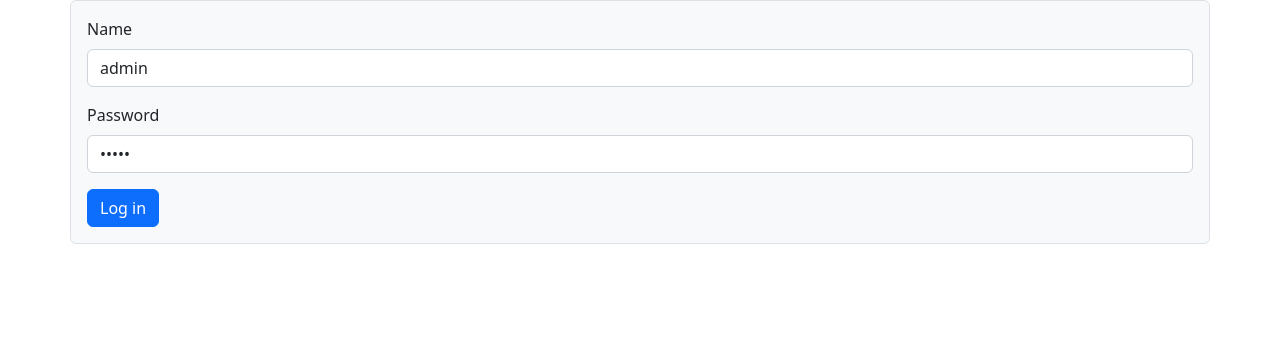
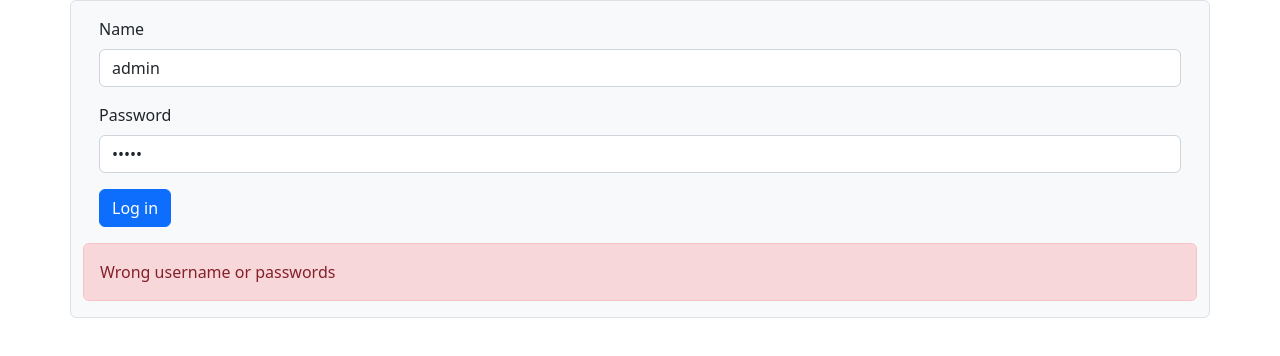
Before and after one commit to sirflyingv/frontend-project-12, a React (Create React App) app in the folder frontend/: page /login in a window 1280 px wide. Both pictures are taken after a click on the button "Log in". Shown: the top 356 px of the page. Built offline with nearby package versions, Linux system fonts and the light colour scheme; no server answers.

Commit message:
form and auth validation styling

```diff
--- a/frontend/package.json
+++ b/frontend/package.json
@@ -9,6 +9,7 @@
     "@testing-library/user-event": "^13.5.0",
     "axios": "^1.4.0",
     "bootstrap": "^5.2.3",
+    "classnames": "^2.3.2",
     "formik": "^2.2.9",
     "react": "^18.2.0",
     "react-bootstrap": "^2.7.4",
--- a/frontend/src/Components/LoginForm.jsx
+++ b/frontend/src/Components/LoginForm.jsx
@@ -1,14 +1,18 @@
 /* eslint-disable functional/no-expression-statements */
 /* eslint-disable import/no-extraneous-dependencies */
-import React /* , { useEffect, useState } */ from 'react';
+import React, { /* useEffect, */ useState } from 'react';
 import { useNavigate } from 'react-router-dom';
-import { Button, Form, Container } from 'react-bootstrap';
+import {
+  Button, Form, Container, Alert,
+} from 'react-bootstrap';
 import { useFormik } from 'formik';
 import * as yup from 'yup';
+// import cn from 'classnames';
 import axios from 'axios';
 import { useAuth } from '../Contexts';
 
 const LoginForm = () => {
+  const [isAuthFailed, setAuthFailed] = useState(false);
   const navigate = useNavigate();
   const auth = useAuth();
   const { localStorage } = window;
@@ -28,17 +32,20 @@
         headers: {
           'Content-Type': 'application/json',
         },
-      }).catch((e) => console.log('op!', e));
-
+      }).catch((e) => {
+        setAuthFailed(true);
+        console.log('op!', e);
+      });
       localStorage.setItem('userId', JSON.stringify(res.data));
       auth.logIn();
+      setAuthFailed(false);
       navigate('/');
     },
   });
 
   return (
-    <Container className="container p-3 bg-light border rounded">
-      <Form onSubmit={formik.handleSubmit}>
+    <Container className="container bg-light border rounded">
+      <Form className="p-3" onSubmit={formik.handleSubmit}>
         <Form.Group className="mb-3" controlId="formBasicEmail">
           <Form.Label>Name</Form.Label>
           <Form.Control
@@ -47,8 +54,13 @@
             value={formik.values.username}
             onBlur={formik.handleBlur}
             type="text"
+            required
             placeholder="Enter name"
+            isInvalid={!!formik.errors.username}
           />
+          <Form.Control.Feedback type="invalid">
+            {formik.errors.username}
+          </Form.Control.Feedback>
         </Form.Group>
 
         <Form.Group className="mb-3" controlId="formBasicPassword">
@@ -59,13 +71,20 @@
             value={formik.values.password}
             onBlur={formik.handleBlur}
             type="password"
+            required
             placeholder="Password"
+            isInvalid={!!formik.errors.password}
           />
+          <Form.Control.Feedback type="invalid">
+            {formik.errors.password}
+          </Form.Control.Feedback>
         </Form.Group>
+
         <Button variant="primary" type="submit">
           Log in
         </Button>
       </Form>
+      {isAuthFailed ? <Alert variant="danger">Wrong username or passwords</Alert> : null}
     </Container>
   );
 };
```
Also changed, not shown: 1 other file (tests, documents, lock files or other folders).
